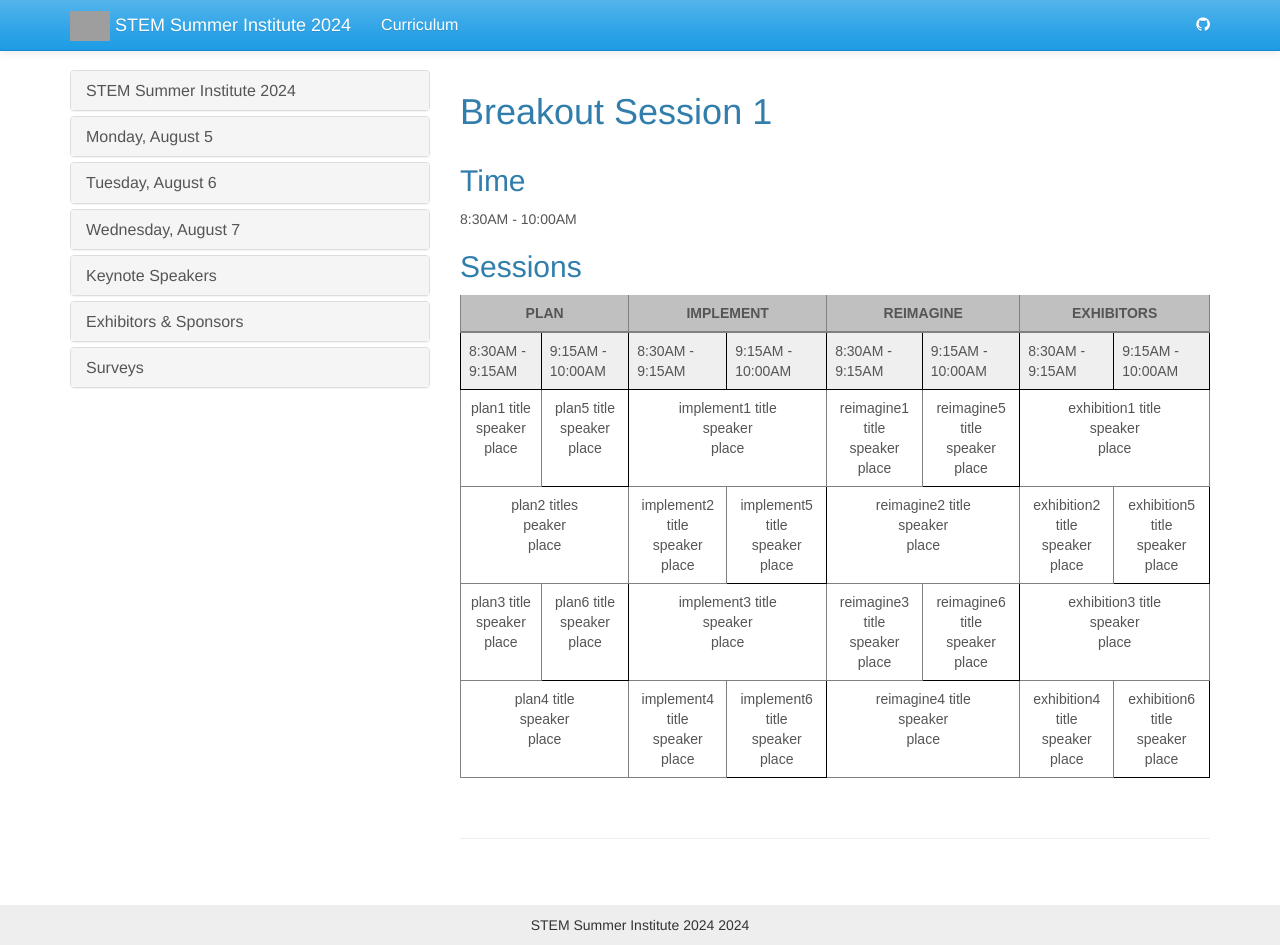
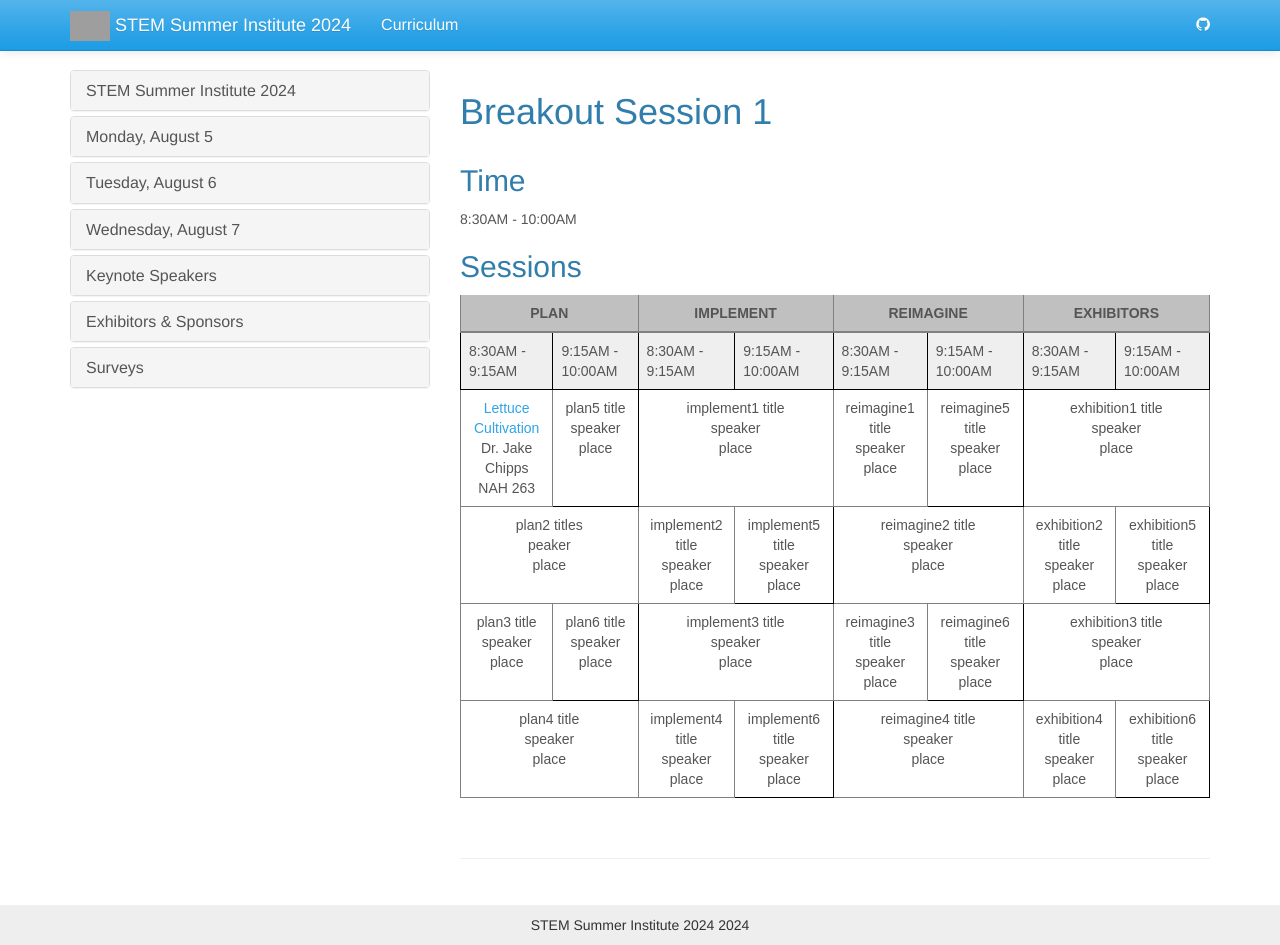
Before and after one commit to jake-chipps/SSI24, a Jekyll site: the page built from _docs/monday/breakout1.md, in a window 1280 px wide and 945 px high. Built offline with Jekyll 4.4.1, drawn with Linux system fonts in a browser that asks for light colours; grey boxes are pictures that could not be loaded.

Commit message:
Update breakout1.md

```diff
--- a/_docs/monday/breakout1.md
+++ b/_docs/monday/breakout1.md
@@ -42,7 +42,7 @@
     <td class="tg-kftd">9:15AM - 10:00AM</td>
   </tr>
   <tr>
-    <td class="tg-c3ow">plan1 title<br>speaker<br>place</td>
+    <td class="tg-c3ow"><a href="https://jake-chipps.github.io/csci127/docs/b1p1/">Lettuce Cultivation</a><br>Dr. Jake Chipps<br>NAH 263</td>
     <td class="tg-baqh">plan5 title<br>speaker<br>place</td>
     <td class="tg-c3ow" colspan="2">implement1 title<br>speaker<br>place<br></td>
     <td class="tg-c3ow">reimagine1 title<br>speaker<br>place<br></td>
```
